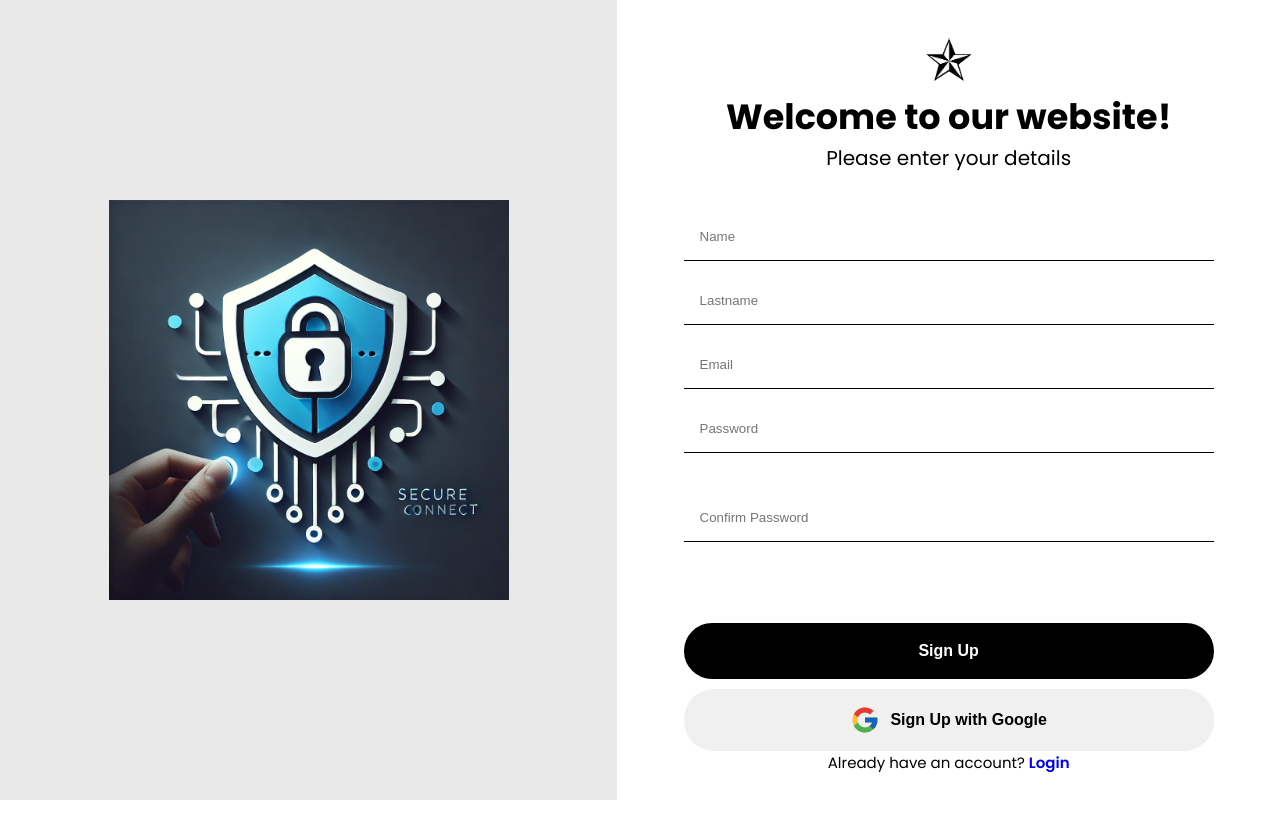
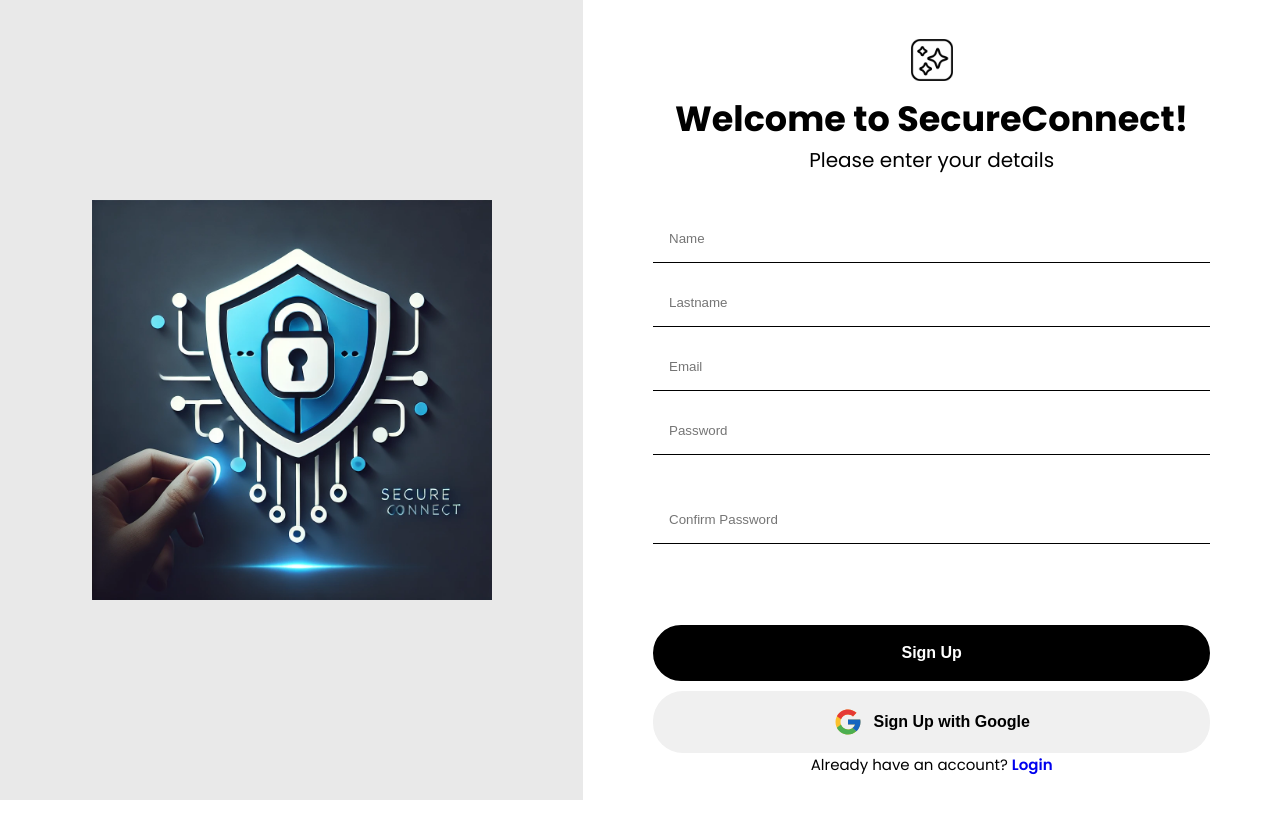
Before and after one commit to Dulakshi-2002/Login-and-Registration, a React (Vite) app in the folder client/: page /register in a window 1280 px wide. Built offline with nearby package versions, Linux system fonts and the light colour scheme; some icons are missing.

Commit message:
Update Dashboard and Login/Register pages with new titles and improved text clarity; replace logo image

```diff
--- a/client/src/pages/Dashboard.jsx
+++ b/client/src/pages/Dashboard.jsx
@@ -37,8 +37,8 @@
 
   return (
     <div className='dashboard-main'>
-      <h1>Dashboard</h1>
-      <p>Hi { data.msg }! { data.luckyNumber }</p>
+      <h1>SecureConnect</h1>
+      <p>Hi { data.msg }! </p>
       <Link to="/logout" className="logout-button">Logout</Link>
     </div>
   )
--- a/client/src/pages/Landing.jsx
+++ b/client/src/pages/Landing.jsx
@@ -1,7 +1,7 @@
 import React from 'react';
 import { Link } from 'react-router-dom';
 import "../styles/Landing.css";
-import landingImage from '../assets/qw.webp'; // Import the image
+
 
 const Landing = () => {
   return (
--- a/client/src/pages/Login.jsx
+++ b/client/src/pages/Login.jsx
@@ -62,7 +62,7 @@
           </div>
           <div className="login-center">
             <h2>Welcome back!</h2>
-            <p>Please enter your details</p>
+            <p>Enter your username and password to log in</p>
             <form onSubmit={handleLoginSubmit}>
               <input type="email" placeholder="Email" name="email" />
               <div className="pass-input-div">
--- a/client/src/pages/Register.jsx
+++ b/client/src/pages/Register.jsx
@@ -71,7 +71,7 @@
             <img src={Logo} alt="" />
           </div>
           <div className="register-center">
-            <h2>Welcome to our website!</h2>
+            <h2>Welcome to SecureConnect!</h2>
             <p>Please enter your details</p>
             <form onSubmit={handleRegisterSubmit}>
             <input type="text" placeholder="Name" name="name" required={true} />
```
Also changed, not shown: client/src/assets/logo.png, client/src/styles/Login.css (indentation only).
